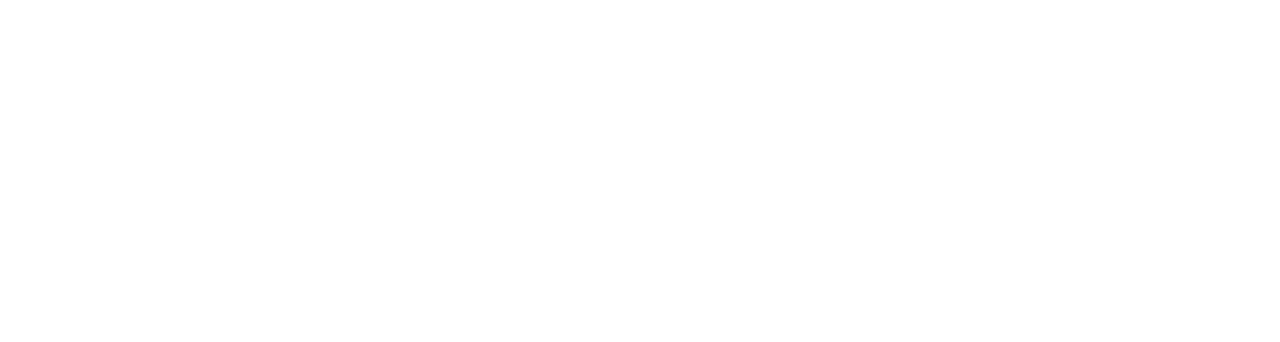
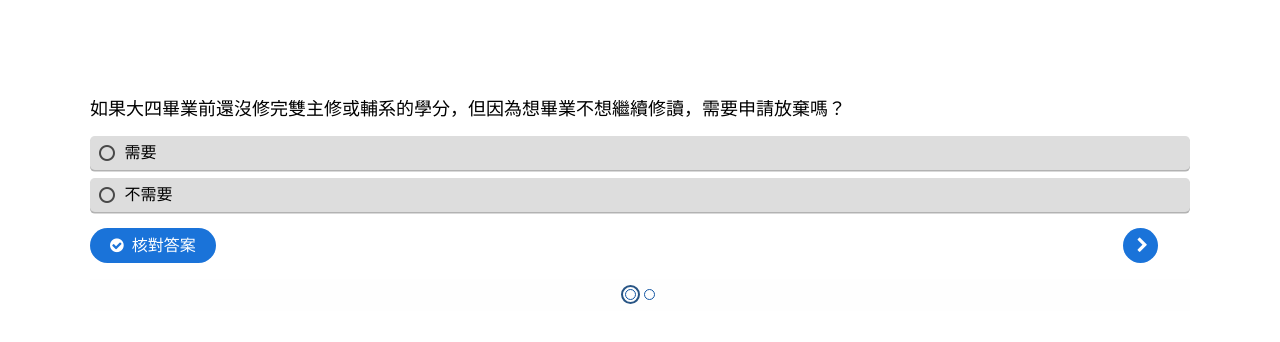
Before and after one commit to 410730260Karen/-04, a plain HTML site: page index.html in a window 1280 px wide. Shown: the top 342 px of the page. Drawn offline with Linux system fonts and the light colour scheme.

Commit message:
Update index.html

```diff
--- a/index.html
+++ b/index.html
@@ -51,7 +51,7 @@ H5P.Video=function(d,p){function f(n,e){var i=this;i.contentId=e,i.pressToPlay=!
 
     </head>
     <body>
-        <div style="margin: 100000px 70000px;display: flex; justify-content: center;">
+        <div style="margin: 100px 70px;display: flex; justify-content: center;">
             <div
                 style="max-width:1100px;"
                 class="h5p-content lag" data-content-id="3887622310"></div>
```
